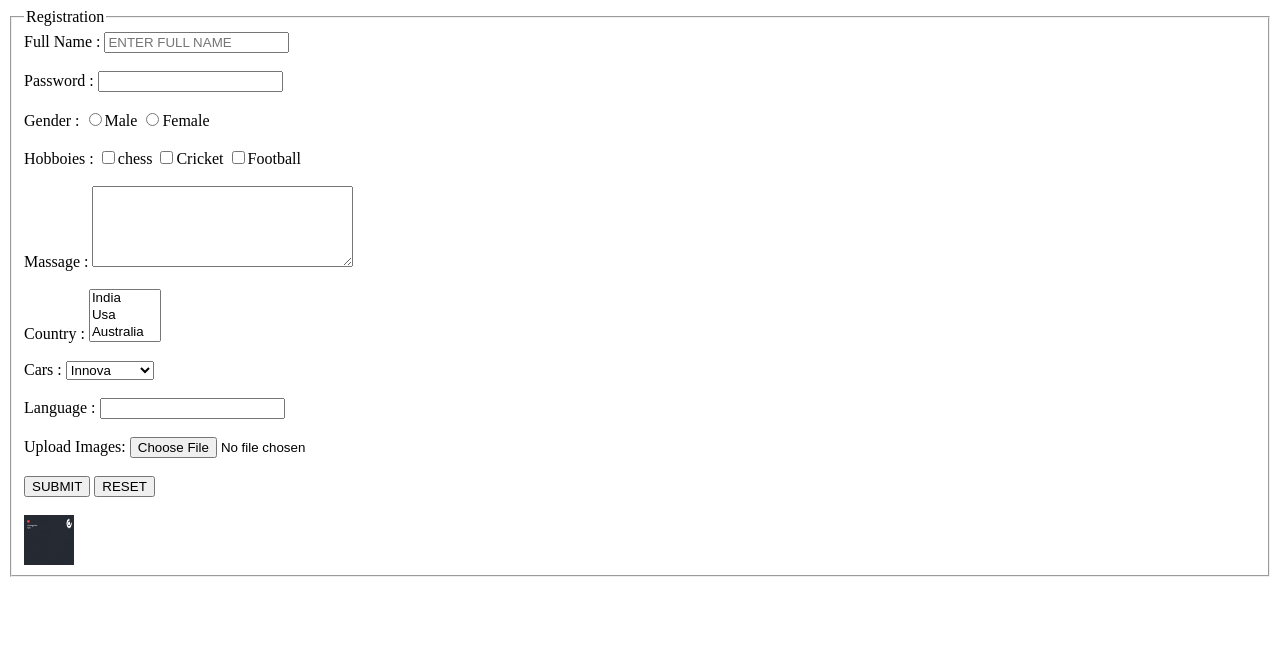
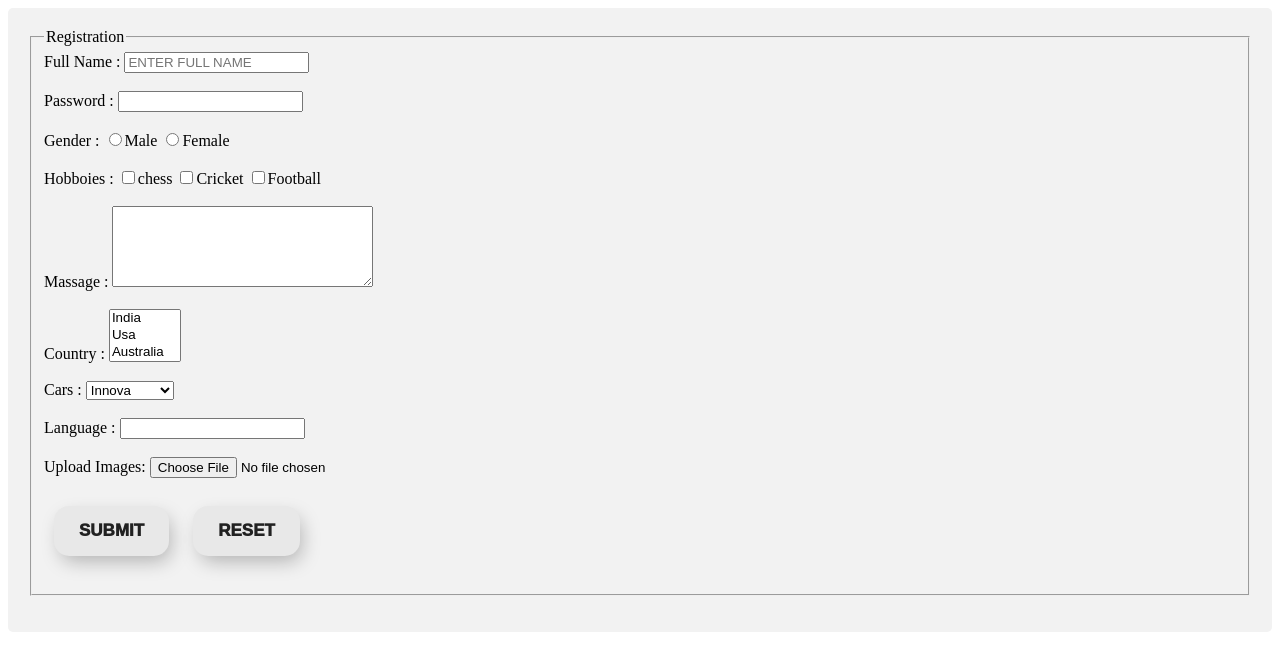
Before and after one commit to Tushar18031998/HTML_FORM, a plain HTML site: page index.html in a window 1280 px wide. Drawn offline with Linux system fonts and the light colour scheme.

Commit message:
style css

```diff
--- a/index.html
+++ b/index.html
@@ -10,6 +10,7 @@
     <!-- <script src=""defer></script> -->
   </head>
   <body>
+    <div class="container">
     <form action="" method="post">
         <fieldset><legend>Registration</legend>
       <label>Full Name : </label><input type="text" name="fname" placeholder="ENTER FULL NAME" /><br /><br />
@@ -60,10 +61,10 @@
             </datalist><br><br>
             <label>Upload Images: </label>
             <input type="file" accept="image/*"></input><br><br>
-            <input type="submit" value="SUBMIT"/>
-            <input type="reset" value="RESET"/><br><br>
-            <input type="image" src="assets/2-Dark.jpg" width="50px" height="50px" alt="SUBMIT_button" aria-atomic="">
+            <button type="submit" value="SUBMIT">SUBMIT</button>
+            <button type="reset" value="RESET">RESET</button><br><br>
         </fieldset>
         </form>
+    </div>
   </body>
 </html>
--- a/style.css
+++ b/style.css
@@ -0,0 +1,75 @@
+/* From uiverse.io by @alexruix */
+/* From uiverse.io by @alexruix */
+.container {
+    border-radius: 5px;
+    background-color: #f2f2f2;
+    padding: 20px;
+  }
+.input {
+    line-height: 28px;
+    border: 2px solid transparent;
+    border-bottom-color: #777;
+    padding: .2rem 0;
+    outline: none;
+    background-color: transparent;
+    color: #0d0c22;
+    transition: .3s cubic-bezier(0.645, 0.045, 0.355, 1);
+   }
+
+   .input:focus, input:hover {
+    outline: none;
+    padding: .2rem 1rem;
+    border-radius: 1rem;
+    border-color: #7a9cc6;
+   }
+
+   .input::placeholder {
+    color: #777;
+   }
+
+   .input:focus::placeholder {
+    opacity: 0;
+    transition: opacity .3s;
+   }
+
+
+ /* From uiverse.io by @alexroumi */
+button {
+    margin:10px;
+    padding: 15px 25px;
+    border: unset;
+    border-radius: 15px;
+    color: #212121;
+    z-index: 1;
+    background: #e8e8e8;
+    position: relative;
+    font-weight: 1000;
+    font-size: 17px;
+    -webkit-box-shadow: 4px 8px 19px -3px rgba(0,0,0,0.27);
+    box-shadow: 4px 8px 19px -3px rgba(0,0,0,0.27);
+    transition: all 250ms;
+    overflow: hidden;
+   }
+
+   button::before {
+    content: "";
+    position: absolute;
+    top: 0;
+    left: 0;
+    height: 100%;
+    width: 0;
+    border-radius: 15px;
+    background-color: #212121;
+    z-index: -1;
+    -webkit-box-shadow: 4px 8px 19px -3px rgba(0,0,0,0.27);
+    box-shadow: 4px 8px 19px -3px rgba(0,0,0,0.27);
+    transition: all 250ms
+   }
+
+   button:hover {
+    color: #e8e8e8;
+   }
+
+   button:hover::before {
+    width: 100%;
+   }
```
